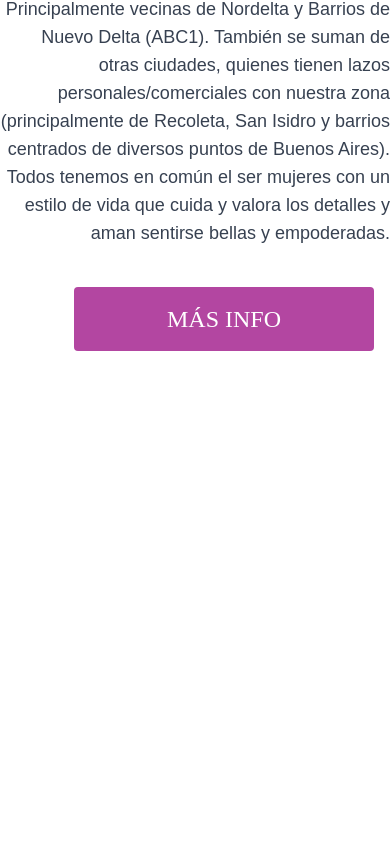
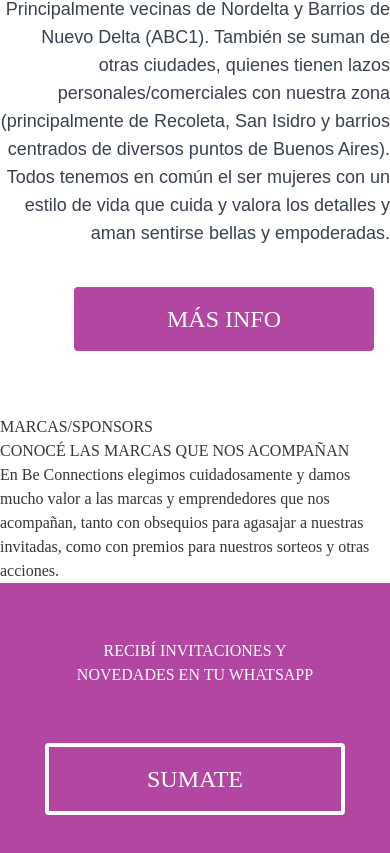
Before and after one commit to JuanPanizzi/Be-connection, a React (Vite) app: page / in a window 390 px wide. Shown: the part 5931-6784 px from the top of the page. Before the commit the page ends 6346 px from the top, so only its background shows below. Built offline with nearby package versions, Linux system fonts and the light colour scheme.

Commit message:
Marcas component creado

```diff
--- /dev/null
+++ b/src/componentes/Marcas.tsx
@@ -0,0 +1,14 @@
+
+export const Marcas = () => {
+  return (
+    <section>
+
+<h1 className="lg:text-7xl font-thin ">MARCAS/SPONSORS</h1>
+<h2>CONOCÉ LAS MARCAS QUE NOS ACOMPAÑAN</h2>
+<p>En Be Connections elegimos cuidadosamente y damos mucho valor a las marcas y emprendedores que nos acompañan, tanto con obsequios para agasajar a nuestras invitadas, como con premios para nuestros sorteos y otras acciones.</p>
+    </section>
+
+
+
+  )
+}
--- a/src/views/Home.tsx
+++ b/src/views/Home.tsx
@@ -3,6 +3,7 @@ import { BeInfo } from "../componentes/home/BeInfo"
 import { Carrousel } from "../componentes/home/Carrousel"
 import { ClubBe } from "../componentes/home/ClubBe"
 import { ConocerMás } from "../componentes/home/ConocerMás"
+import { Marcas } from "../componentes/Marcas"
 
 export const Home = () => {
   return (
@@ -12,7 +13,8 @@ export const Home = () => {
       <ConocerMás/>
       <Barra text1="¿QURÉS SER PARTE DE UNO DE NUESTROS" text2="DESAYUNOS?" />
       <ClubBe/>
-
+      <Marcas/>
+      <Barra text1="RECIBÍ INVITACIONES Y NOVEDADES EN TU WHATSAPP"/>
     </>
   )
 }
```
